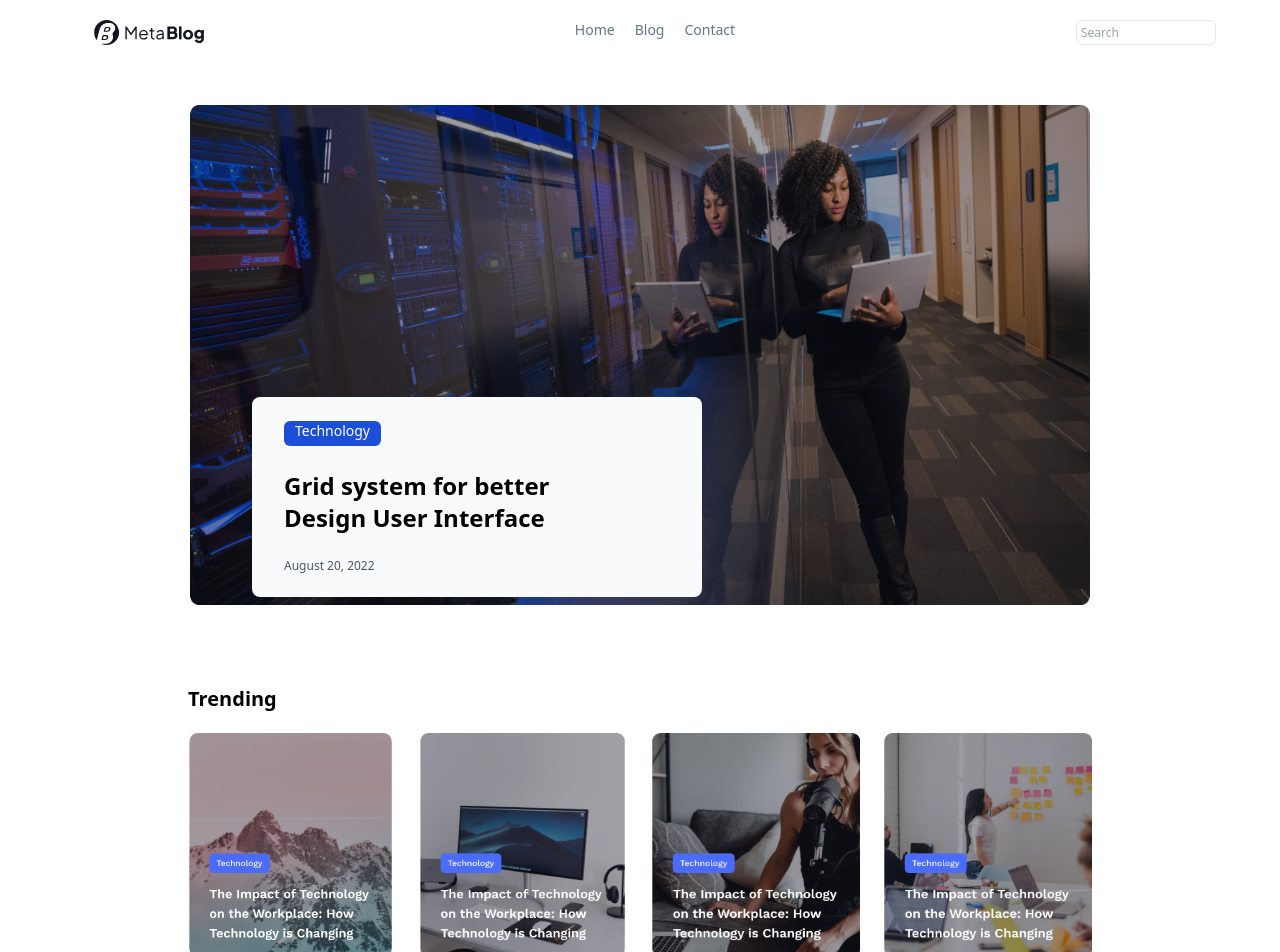
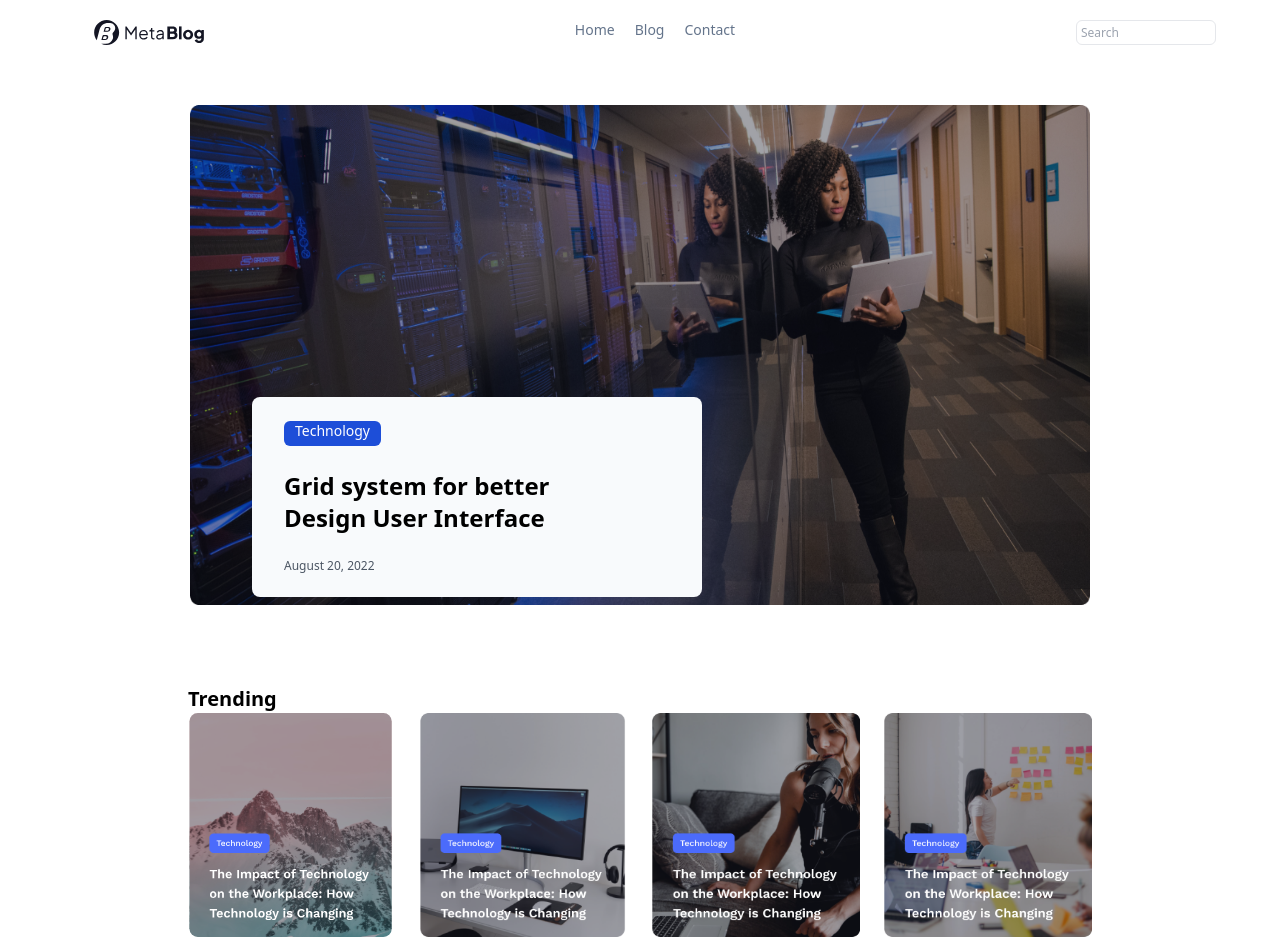
Before and after one commit to Dwjrgal/blog-app, a Next.js app: page / in a window 1280 px wide. Shown: the top 952 px of the page. Built offline with nearby package versions, Linux system fonts and the light colour scheme; no server answers.

Commit message:
some changes

```diff
--- a/src/components/content/trending.jsx
+++ b/src/components/content/trending.jsx
@@ -1,5 +1,5 @@
 import React from "react";
-
+import Link from "next/link";
 const cards = [
   {
     title: "technology",
@@ -26,8 +26,9 @@ const cards = [
 const Trending = () => {
   return (
     <>
+      <Link href="single-post">
         <h2 className="font-bold text-xl md:text-bold">Trending</h2>
-      <div className="flex gap-4 flex-col items-center ">
+        <div className="flex md:gap-4 flex-col items-center">
           <div className="md:flex md:gap-6">
             {cards.map((cards) => (
               <div className="relative flex flex-col sm:flex justify-end">
@@ -45,6 +46,7 @@ const Trending = () => {
             ))}
           </div>
         </div>
+      </Link>
     </>
   );
 };
--- a/src/pages/blog/[id].jsx
+++ b/src/pages/blog/[id].jsx
@@ -18,13 +18,13 @@ const ArticleDetail = () => {
 
   return (
     <div className="p-10">
-      <div className="flex">
+      <div className="flex ml-40">
         <img
-          className="w-10 h-10 rounded-full"
-          src={articleDetail.user?.profile_image}
+          className="w-8 h-8 rounded-full"
+          src={articleDetail?.user?.profile_image}
           alt=""
         />
-        <div className="">
+        <div className="text-[11px] flex gap-2 items-center ml-2">
           <h2>Name</h2>
           <p>2024</p>
         </div>
--- a/src/styles/globals.css
+++ b/src/styles/globals.css
@@ -41,6 +41,11 @@
   font-size: 12px;
 }
 
-element.style {
-  display: flex;
+.blog-detail ol {
+  font-size: 12px;
 }
+
+.blog-detail li {
+  font-size: 11px;
+  margin-left: 30px;
+}
```
Lines whose indentation alone changed are shown as unchanged.
